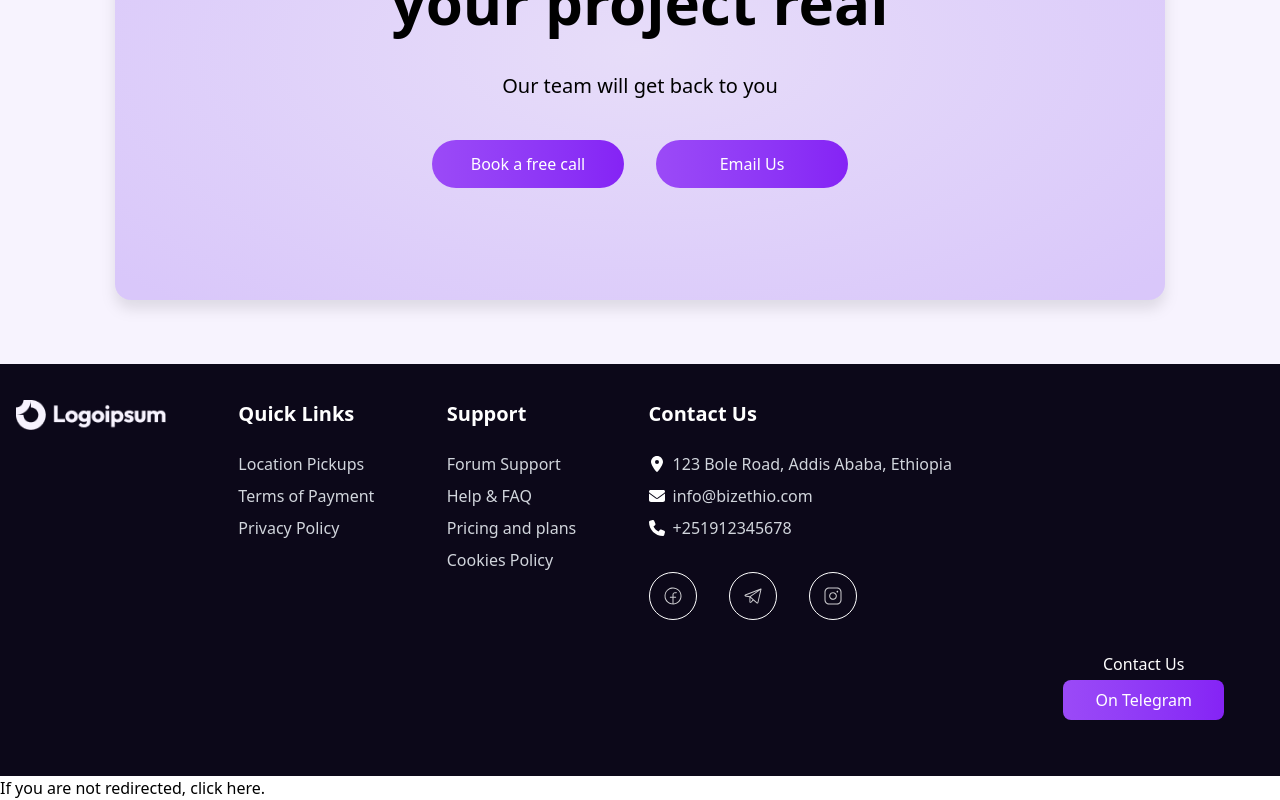
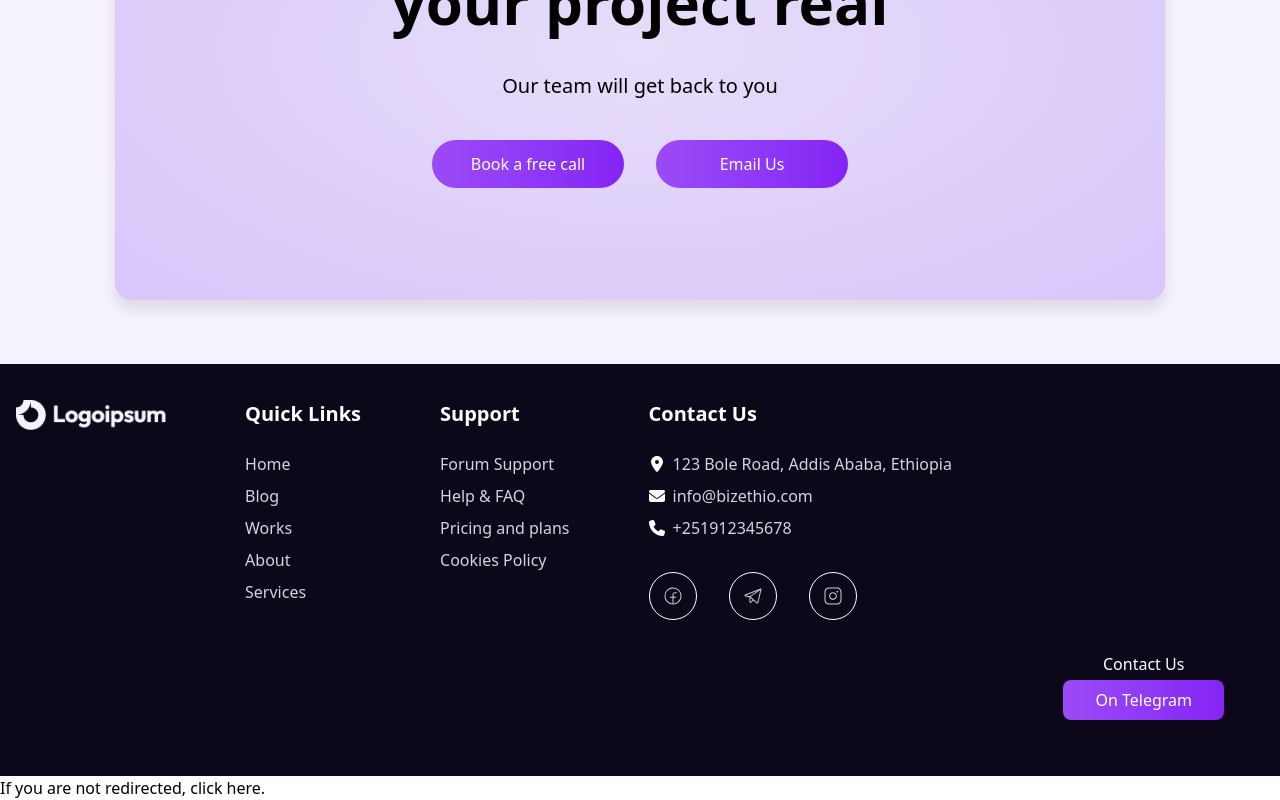
Before and after one commit to Heryakos-Technology/heryakos-static-page, a Vue app: page / in a window 1280 px wide. Shown: the part 2821-3621 px from the top of the page. Built offline with nearby package versions, Linux system fonts and the light colour scheme.

Commit message:
fix(Footer): refactor footer links to use dynamic rendering with RouterLink

```diff
--- a/src/components/Footer/Footer.vue
+++ b/src/components/Footer/Footer.vue
@@ -1,18 +1,28 @@
 <script setup>
 import HeryakosLogoWhite from '../icons/HeryakosLogoWhite.vue';
+
+
+const navLinks = [
+  { name: "Home", label: "Home" },
+  { name: "BlogPage", label: "Blog" },
+  { name: "PortfolioPage", label: "Works" },
+  { name: "AboutUs", label: "About" },
+  { name: "ServicePage", label: "Services" },
+]
 
 </script>
 
 <template>
-  <div class="w-full  text-white bg-[#0C0819]  p-4 px-4">
+  <div class="max-w-full overflow-x-hidden text-white bg-[#0C0819]  p-4 px-4">
     <!-- Mobile Footers -->
     <div class="space-y-6 md:space-y-10 md:px-10 lg:hidden">
       <HeryakosLogoWhite class="w-[120px] md:w-[150px] ml-auto " />
       <ul class="uppercase md:space-y-2 sm:text-lg max">
-        <li class="">Quick Links</li>
-        <li class="">Support</li>
-        <li class="">About Us</li>
-        <li class="">Contact</li>
+        <li v-for="(item, index) in navLinks" :key="index" class="py-1">
+          <RouterLink :to="{ name: item.name }">
+            {{ item.label }}
+          </RouterLink>
+        </li>
       </ul>
       <div class="flex gap-x-8">
         <div class="rounded-full border size-10 md:size-12 flex items-center justify-center border-white ">
@@ -65,9 +75,11 @@ import HeryakosLogoWhite from '../icons/HeryakosLogoWhite.vue';
         <div class="">
           <h1 class="font-bold xl:text-xl ">Quick Links</h1>
           <ul class="text-gray-300 mt-6 space-y-2 xl:text">
-            <li class=""> Location Pickups</li>
-            <li class="">Terms of Payment</li>
-            <li class="">Privacy Policy</li>
+            <li v-for="(item, index) in navLinks" :key="index">
+              <RouterLink :to="{ name: item.name }">
+                {{ item.label }}
+              </RouterLink>
+            </li>
           </ul>
         </div>
         <div class="">
```
